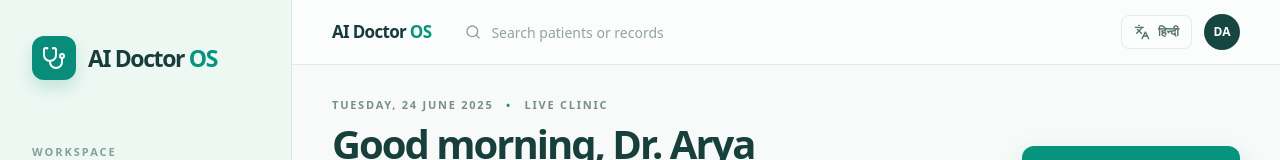
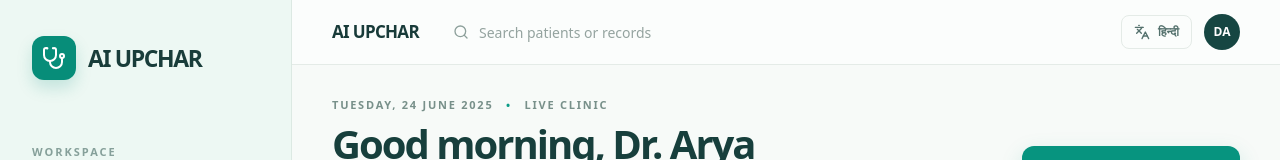
Before and after one commit to Yatricabs/AI-Doctor-OS, a Next.js app: page /demo in a window 1280 px wide. Shown: the top 160 px of the page. Built offline with nearby package versions, Linux system fonts and the light colour scheme.

Commit message:
Replace remaining old product branding
Update the demo workspace, dashboard preview domain, and Gemini component identifier so the old AI Doctor OS branding no longer appears in user-facing or project text.\n\nCo-authored-by: Copilot <223556219+Copilot@users.noreply.github.com>

```diff
--- a/components/DashboardMockup.tsx
+++ b/components/DashboardMockup.tsx
@@ -24,7 +24,7 @@ export default function DashboardMockup() {
             <div className="w-3 h-3 rounded-full bg-red-500/80" />
             <div className="w-3 h-3 rounded-full bg-yellow-500/80" />
             <div className="w-3 h-3 rounded-full bg-green-500/80" />
-            <span className="ml-2 truncate text-xs font-mono text-slate-500 sm:ml-4">app.aidoctoros.com/workspace</span>
+            <span className="ml-2 truncate text-xs font-mono text-slate-500 sm:ml-4">app.aiupchar.com/workspace</span>
           </div>
           <span className="text-xs px-2.5 py-1 rounded bg-emerald-500/20 text-emerald-400 font-mono">
             Secure live node
--- a/components/DoctorWorkspace.tsx
+++ b/components/DoctorWorkspace.tsx
@@ -123,7 +123,7 @@ export default function DoctorWorkspace() {
       <aside className="fixed inset-y-0 left-0 z-50 flex w-[78px] flex-col border-r border-[#dce9e3] bg-[#edf8f3] px-3 py-5 md:w-[292px] md:px-6 md:py-9">
         <Link href="/" className="flex items-center gap-3 px-2">
           <span className="flex h-11 w-11 items-center justify-center rounded-xl bg-[#078d79] text-white shadow-[0_8px_16px_rgba(7,141,121,0.18)]"><Stethoscope className="h-6 w-6" /></span>
-          <span className="hidden text-[23px] font-bold tracking-[-0.06em] text-[#193d3a] md:inline">AI Doctor <span className="text-[#07947f]">OS</span></span>
+          <span className="hidden text-[23px] font-bold tracking-[-0.06em] text-[#193d3a] md:inline">AI UPCHAR</span>
         </Link>
         <p className="mt-10 hidden px-2 text-[11px] font-bold uppercase tracking-[0.18em] text-[#86a09a] md:mt-16 md:block">Workspace</p>
         <nav className="mt-5 space-y-2">
@@ -159,7 +159,7 @@ export default function DoctorWorkspace() {
       <header className="border-b border-[#e4ebe7] bg-[#fbfdfc]">
         <div className="mx-auto flex h-[64px] max-w-[1440px] items-center gap-3 px-3 sm:gap-5 sm:px-5 md:px-10">
           <Link href="/" className="hidden shrink-0 items-center text-[17px] font-bold tracking-[-0.04em] sm:flex">
-            AI Doctor <span className="text-[#07947f]">&nbsp;OS</span>
+            AI UPCHAR
           </Link>
           <div className="relative flex max-w-[430px] flex-1">
             <Search className="absolute left-3.5 top-1/2 h-4 w-4 -translate-y-1/2 text-[#8da09b]" />
--- a/components/GeminiPreview.tsx
+++ b/components/GeminiPreview.tsx
@@ -5,7 +5,7 @@ import {
   FileText, ArrowRight, CheckCircle2, Clock, Brain, Zap, Lock, Mic, Cpu, MessageSquare
 } from 'lucide-react';
 
-export default function AIDoctorOSLandingEnhanced() {
+export default function AIUpcharLandingEnhanced() {
   const [activeTab, setActiveTab] = useState<'scribe' | 'safety' | 'brief'>('scribe');
 
   return (
```
